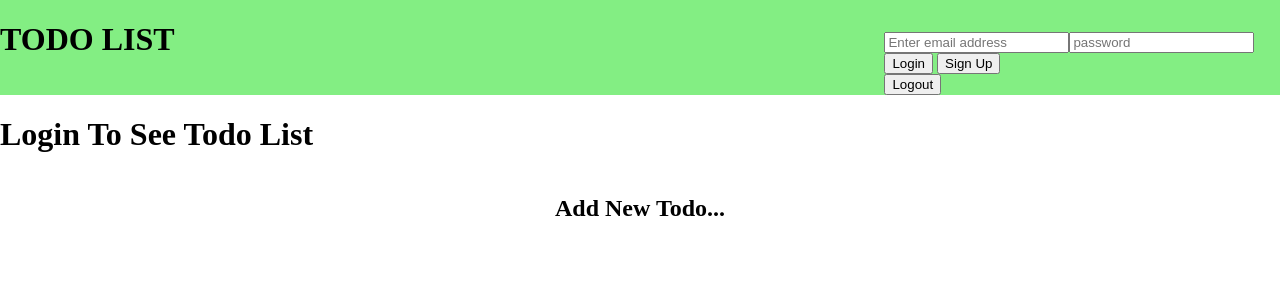
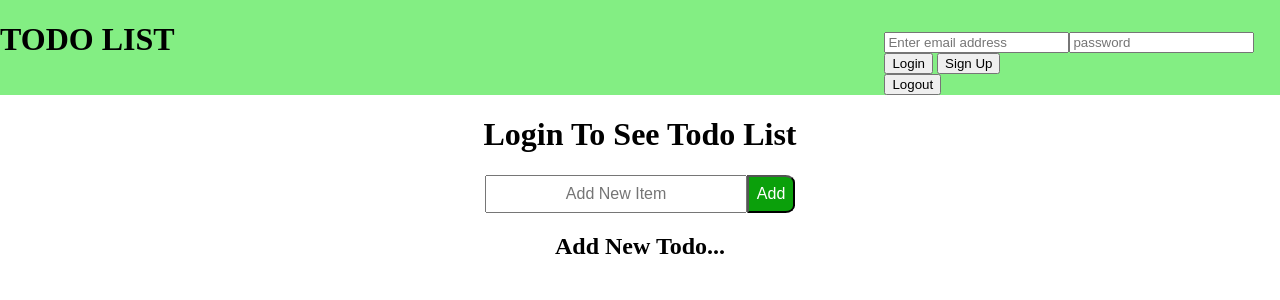
Before and after one commit to Mysta3/todo-list-web-app, a React (Create React App) app in the folder todo-list/: page / in a window 1280 px wide. Shown: the top 300 px of the page. Built offline with nearby package versions, Linux system fonts and the light colour scheme.

Commit message:
changed app css file to scss, added todos to DOM

```diff
--- a/todo-list/src/App.css
+++ /dev/null
@@ -1,3 +0,0 @@
-.App {
-  text-align: center;
-}
--- a/todo-list/src/App.js
+++ b/todo-list/src/App.js
@@ -4,7 +4,7 @@ import ToDoList from './components/ToDoList/TodoList';
 import ToDoForm from './components/ToDoForm/ToDoForm';
 import fire from './components/utils/firebase';
 import axios from 'axios';
-import './App.css';
+import './App.scss';
 
 function App() {
   const [currentUser, setCurrentUser] = useState(false);
@@ -112,7 +112,7 @@ function App() {
   // }
 
   return (
-    <div>
+    <div className='App'>
       <NavBar
         setUserUID={setUserUID}
         setCurrentUser={setCurrentUser}
@@ -123,7 +123,7 @@ function App() {
         userUID={userUID}
       />
       {currentUser ? <h1>My Todo List</h1> : <h1>Login To See Todo List</h1>}
-      {/* <ToDoForm handleSubmit={handleSubmit} /> */}
+      <ToDoForm handleSubmit={handleSubmit} />
       <ToDoList toDolist={todoList} />
     </div>
   );
--- /dev/null
+++ b/todo-list/src/App.scss
@@ -0,0 +1,5 @@
+.App {
+  h1 {
+    text-align: center;
+  }
+}
--- a/todo-list/src/components/ToDoForm/todoform.styles.scss
+++ b/todo-list/src/components/ToDoForm/todoform.styles.scss
@@ -1,5 +1,5 @@
 .todoForm{
-
+    text-align: center;
     input{
         text-align: center;
         padding: 1vh 2vw;
--- a/todo-list/src/components/ToDoList/TodoList.jsx
+++ b/todo-list/src/components/ToDoList/TodoList.jsx
@@ -3,18 +3,19 @@ import './todolist.styles.scss';
 
 function TodoList(props) {
   const { toDolist, removeItem } = props;
-console.log(toDolist)
-  if (toDolist.length === 0) {
+  console.log(toDolist);
   return (
+    <>
+      {/* //conditionally render page //if no todo's currently on page */}
+      {toDolist.length === 0 && (
         <div className="todoContainer">
           <div className="cardList">
             <h2>Add New Todo...</h2>
           </div>
         </div>
-    );
-  }
-
-  return (
+      )}
+      {/* //if todo's are currently on page */}
+      {toDolist.length > 0 && (
         <div className="todoContainer">
           <div className="cardList">
             <ul className="listItem">
@@ -24,15 +25,17 @@ console.log(toDolist)
                   <input
                     type="checkbox"
                     id={index}
-                name={item.description}
-                value={item.description}
+                    name={item}
+                    value={item}
                   />
-              <label> {item.description}</label> <span>{item.created_at}</span>
+                  <label> {item}</label>{' '}
                 </div>
               ))}
             </ul>
           </div>
         </div>
+      )}
+    </>
   );
 }
 
```
Also changed, not shown: todo-list/src/components/ToDoList/todolist.styles.scss (+5 -5 lines). Lines whose indentation alone changed are shown as unchanged.
